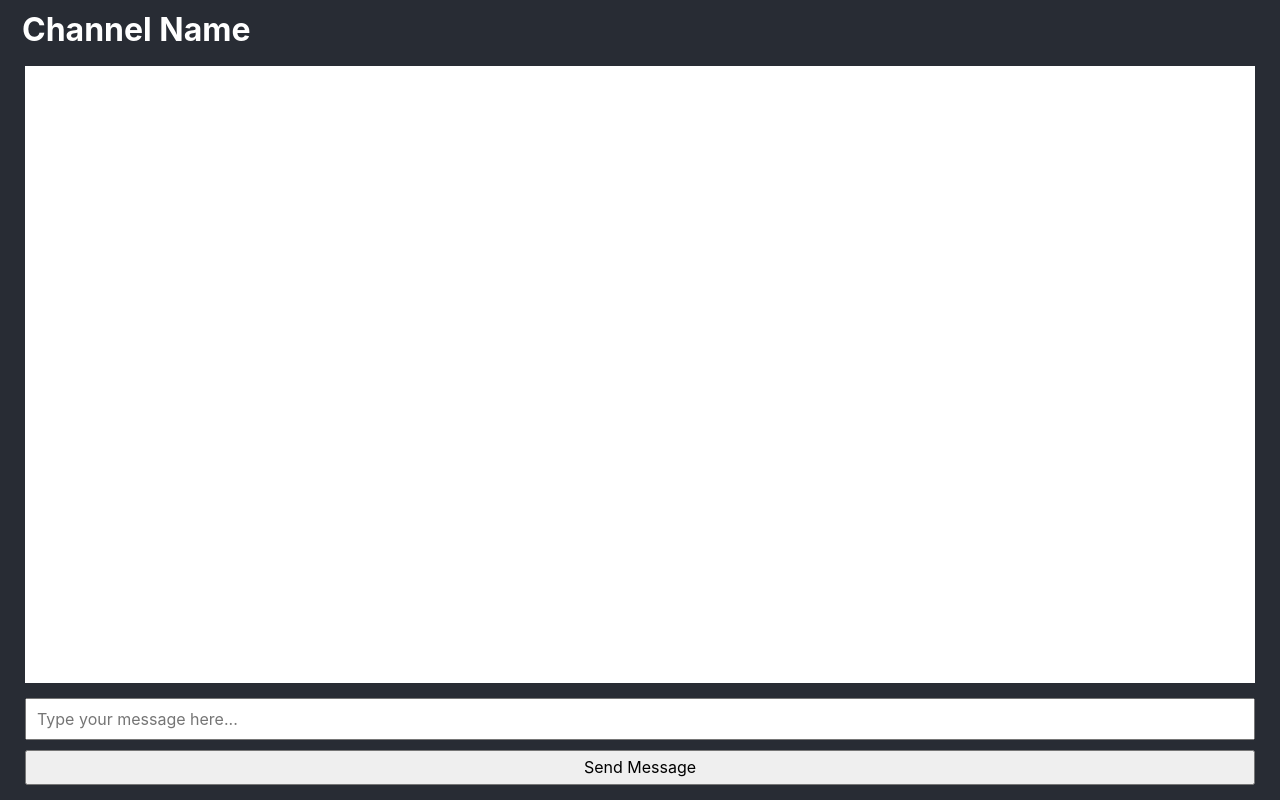
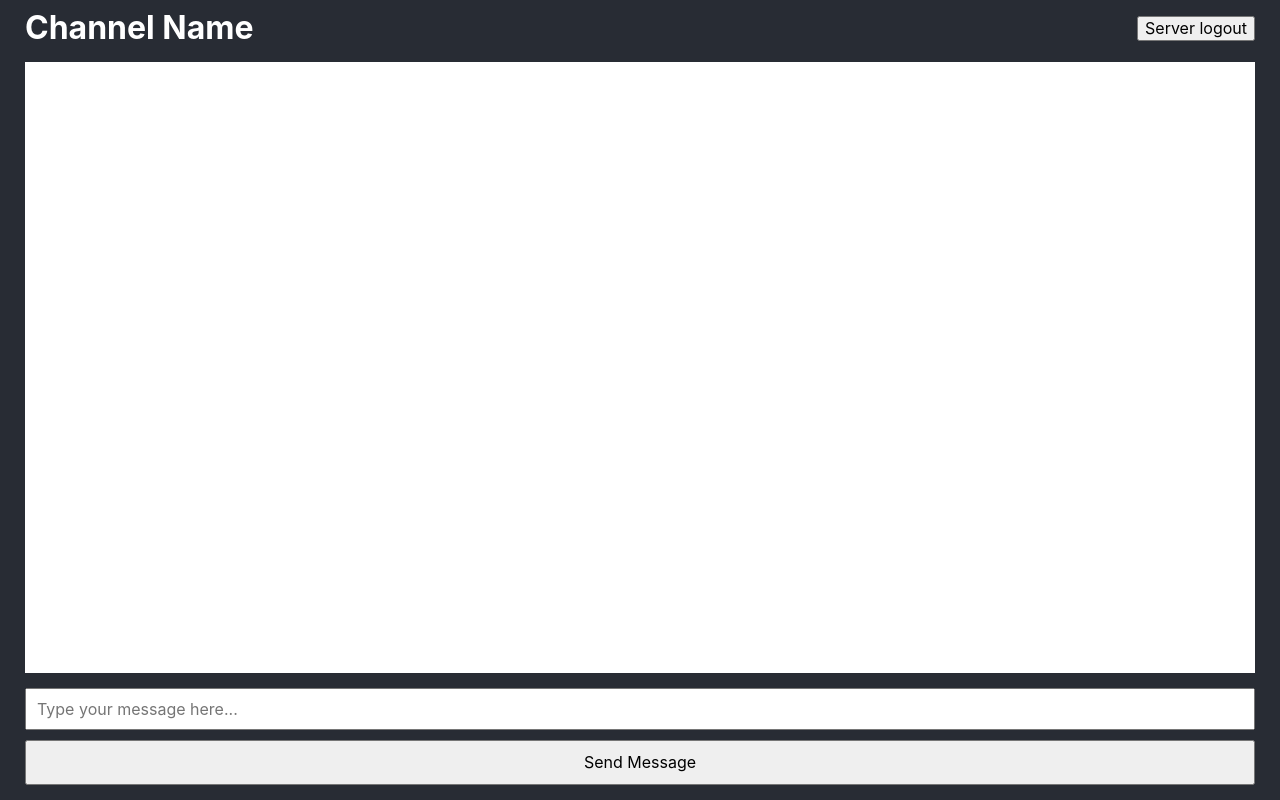
Before and after one commit to mrcodedev/jIRC-Chat, a React (Create React App) app: page / in a window 1280 px wide. Both pictures are taken after typing "Sample", "Sample" into the empty fields and a click on the button "Submit". Built offline with nearby package versions, Linux system fonts and the light colour scheme; no server answers.

Commit message:
chore: added button in chat and added new styles

```diff
--- a/src/module/Chat/Chat.js
+++ b/src/module/Chat/Chat.js
@@ -15,9 +15,13 @@ function Chat(props) {
     },
   })
 
-  const handleSubmit = (event) => {
+  const handleSubmitMessage = (event) => {
     event.preventDefault()
     showMessage(message)
+  }
+
+  const handleSubmitClose = () => {
+    props.statusConnection({ connection: false })
   }
 
   const messages = document.querySelector("#messages")
@@ -31,17 +35,27 @@ function Chat(props) {
 
   return (
     <div className="container__chat">
+      <div className="chat__header">
         <h1> Channel Name </h1>
+        <button onClick={() => handleSubmitClose()}>Server logout</button>
+      </div>
+      <div className="chat__messages">
         <pre id="messages"></pre>
+      </div>
+      <div className="chat__send">
         <input
           type="text"
           id="message-box"
           placeholder="Type your message here..."
           onChange={(e) => setMessage(e.target.value)}
         />
-      <button title="Send Message!" onClick={(event) => handleSubmit(event)}>
+        <button
+          title="Send Message!"
+          onClick={(event) => handleSubmitMessage(event)}
+        >
           Send Message
         </button>
+      </div>
     </div>
   )
 }
--- a/src/module/Chat/Chat.scss
+++ b/src/module/Chat/Chat.scss
@@ -4,21 +4,30 @@
   margin: 0;
   padding: 0;
   height: 100%;
+
+  .chat__header {
+    display: flex;
+    flex-direction: row;
+    align-items: center;
+    justify-content: space-between;
+    margin: 10px 25px;
+
     h1 {
-    margin: 0px 0px 0px 10px;
+      margin: 0px;
       padding: 0px;
-    padding: 12px;
+      margin-block-start: 0px;
+      margin-block-end: 0px;
+      margin-inline-start: 0px;
+    }
   }
 
+  .chat__messages {
+    display: flex;
+    flex-direction: column;
+    height: 100%;
     pre {
       white-space: pre-wrap;
       word-wrap: break-word;
-  }
-
-  input {
-    display: block;
-    margin-bottom: 10px;
-    padding: 10px;
     }
 
     #messages {
@@ -30,6 +39,17 @@
       padding: 10px;
       overflow-wrap: break-word;
     }
+  }
+
+  .chat__send {
+    display: flex;
+    flex-direction: column;
+    width: 100%;
+    input {
+      display: block;
+      margin-bottom: 10px;
+      padding: 10px;
+    }
 
     #message-box {
       margin: 0px 25px 5px 25px;
@@ -40,3 +60,4 @@
       margin: 5px 25px 15px 25px;
     }
   }
+}
--- a/src/module/app/App.js
+++ b/src/module/app/App.js
@@ -9,6 +9,12 @@ const App = () => {
   const [status, setStatus] = useState(false)
   const [spinner, setSpinner] = useState(false)
 
+  useEffect(() => {
+    if (status) {
+      setSpinner(false)
+    }
+  }, [status])
+
   const userInfoConnect = (event) => {
     setSpinner(true)
     // TODO: Leave when end all
@@ -17,11 +23,9 @@ const App = () => {
     }, 1000)
   }
 
-  useEffect(() => {
-    if (status) {
-      setSpinner(false)
-    }
-  }, [status])
+  const doCheckStatus = ({ connection }) => {
+    setStatus(connection)
+  }
 
   return (
     <div className="container__app">
@@ -30,7 +34,9 @@ const App = () => {
           <LoginChat setDataConnection={(event) => userInfoConnect(event)} />
         </div>
       )}
-      {status && <Chat statusConnection={(event) => setStatus(event)}></Chat>}{" "}
+      {status && (
+        <Chat statusConnection={(event) => doCheckStatus(event)}></Chat>
+      )}{" "}
       {spinner && <Spinner />}
     </div>
   )
```
Lines whose indentation alone changed are shown as unchanged.
